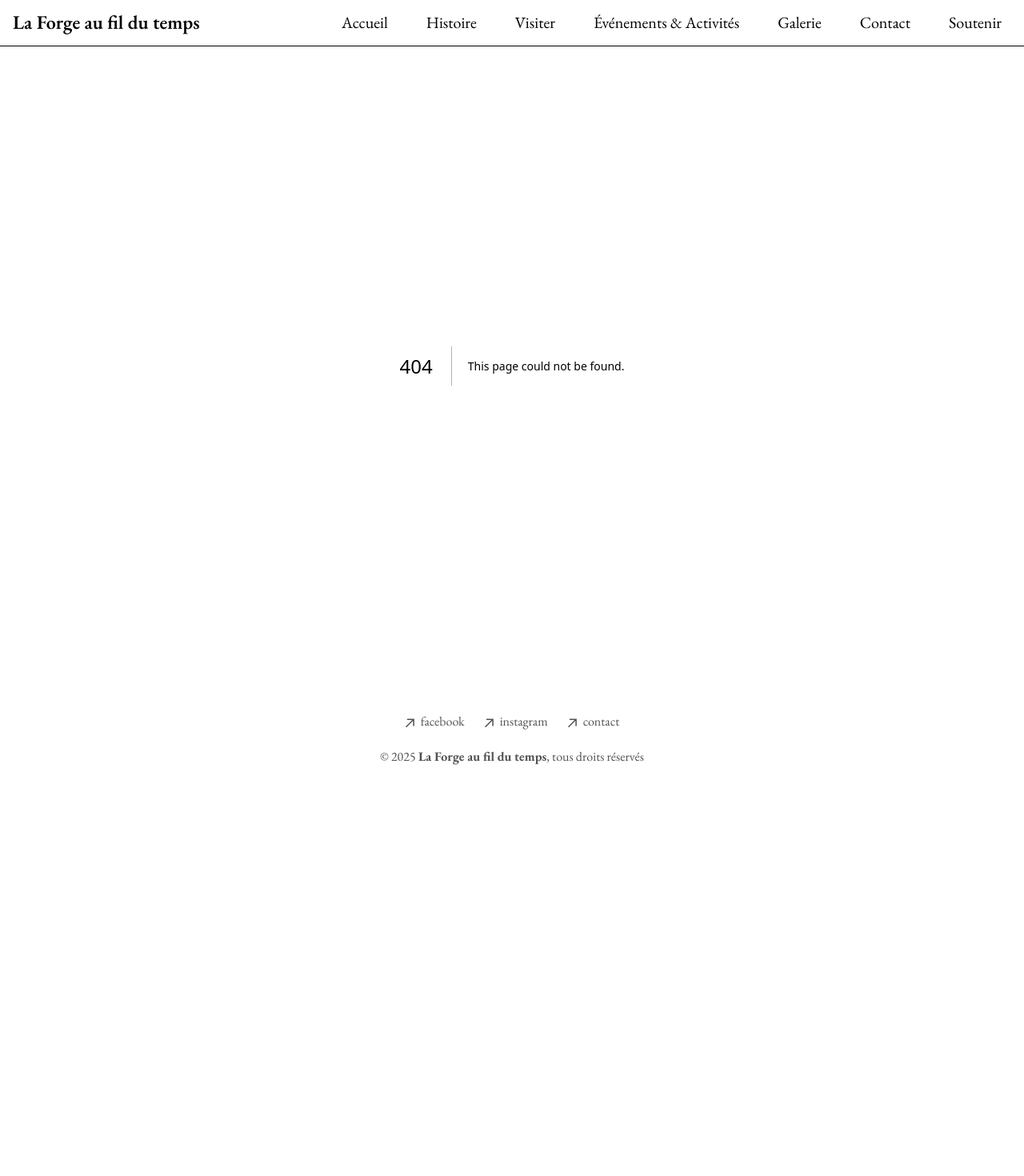
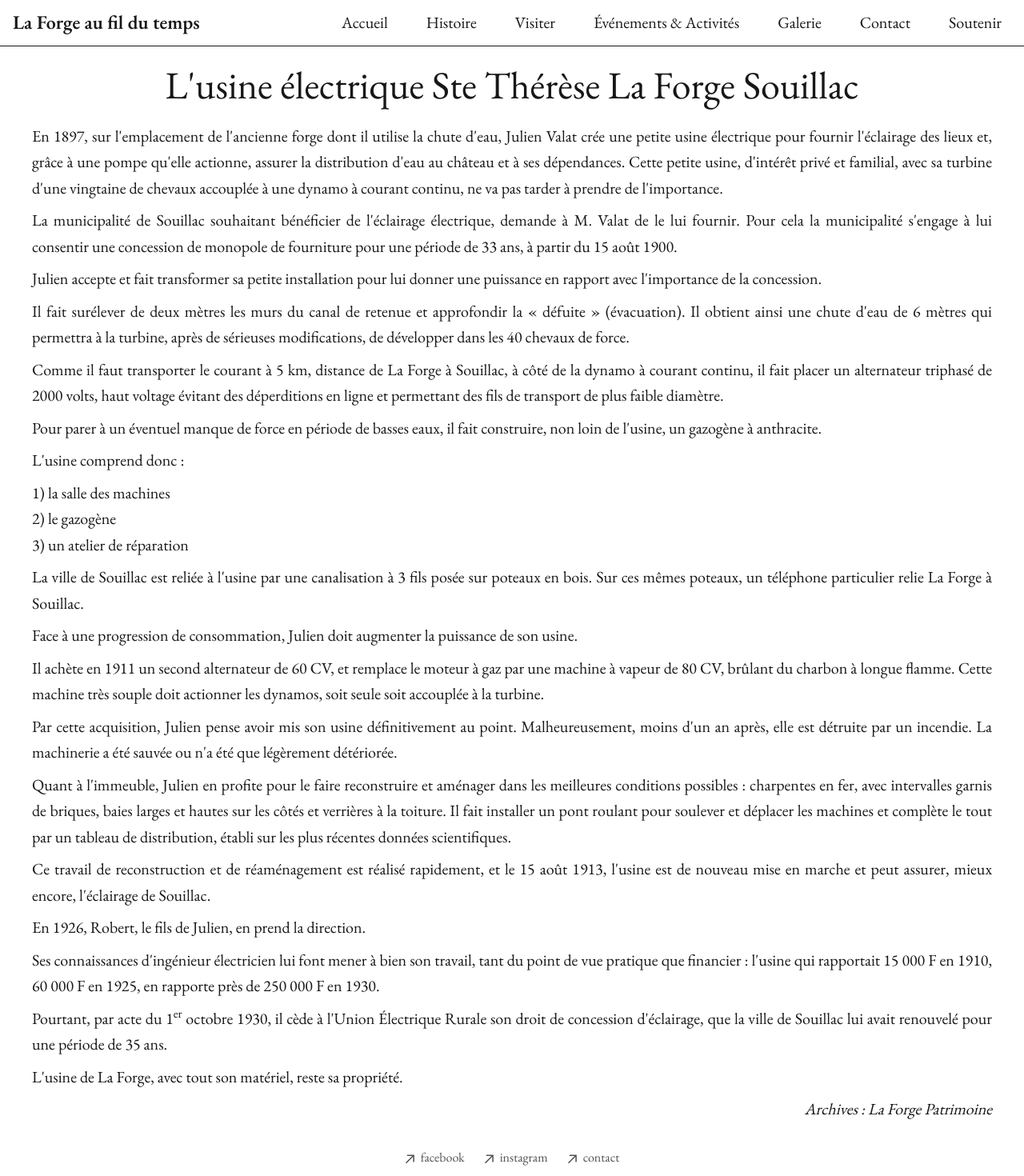
Before and after one commit to uburoiubu/forge-au-fil-du-temps, a Next.js app: page /histoire/usine in a window 1280 px wide. Before the commit this address had no page. Shown: the top 1470 px of the page at 80% size. Before the commit the page ends 990 px from the top, so only its background shows below. Built offline with nearby package versions, Linux system fonts and the light colour scheme.

Commit message:
new pages

```diff
--- /dev/null
+++ b/app/histoire/rocafort/page.tsx
@@ -0,0 +1,106 @@
+import Image from "next/image";
+
+export default function TourPage() {
+  return (
+    <main className="min-h-screen text-justify">
+      <h1 className="text-5xl text-center pt-6 pr-6 pl-6">
+        La tour Rocafort de Bourzolles
+      </h1>
+      <div className="mt-6 space-y-2 text-xl leading-relaxed pr-10 pl-10">
+        <p>
+          La Tour Rocafort est le témoin du premier château implanté sur
+          l'ancienne commune de Bourzolles, maintenant rattachée à la ville de
+          Souillac. Elle domine le village sur un piton rocheux dit « Puy de la
+          Broussette ».
+        </p>
+
+        <p>
+          Son origine remonte probablement au XI<sup>ème</sup> siècle, à
+          l'époque de la seigneurie des DE RIGNAC qui rendaient alors hommage au
+          Vicomte de Turenne.
+        </p>
+
+        <p>On sait peu de chose sur cette famille :</p>
+
+        <p>
+          C'est une famille fort ancienne qui a pris son nom de la terre de
+          Rignac, à une lieue de Martel en Quercy, sur les confins du Périgord :
+          Resplendine de Rignac, héritière de cette terre, la porta avant 1360 à
+          son mari Bertrand de Vassal ».
+        </p>
+
+        <p>
+          <b>Armes :</b> d'azur à deux pals d'or, chargés chacun de trois roses
+          de gueules
+        </p>
+
+        <p>
+          <i>(Armorial du Quercy – Louis Esquiou)</i>
+        </p>
+
+        <p>
+          La tour Rocafort est donc un donjon de château féodal, demeure
+          seigneuriale, dont nous avons une assez bonne description dans un
+          hommage de 1486 : Castrum situé sur la montagne, ayant son jardin, son
+          colombier, sa garenne.
+        </p>
+
+        <p>
+          Le site consistait presque exclusivement en une tour carrée, d'une
+          surface intérieure d'environ 10m², divisée en plusieurs étages reliés
+          par des « échelles », les murs ne portant aucune trace d'escalier en
+          pierre.
+        </p>
+
+        <p>
+          Elle s'élevait à une vingtaine de mètres pour se terminer par une
+          simple terrasse qui permettait d'envoyer aux assaillants des
+          projectiles en cas d'attaque.
+        </p>
+
+        <p>
+          Elle était prolongée, côté Sud-Ouest, par une esplanade d'une longueur
+          de 25m, doublée d'un deuxième niveau 1m70 plus bas.
+        </p>
+
+        <p>
+          Du côté de la colline, un fossé large et profond, défendu sans doute
+          par une contrescarpe en terre garnie d'une palissade ou couronnée d'un
+          mur protégeait la tour-château.
+        </p>
+
+        <p>
+          En contrebas, côté Est, se trouve l'entrée d'une grotte accessible sur
+          une longueur de 5-6 mètres puis remplie d'argile, dont la légende
+          locale veut qu'il s'agisse de l'entrée d'un souterrain reliant le
+          second château de Bourzolles, celui de la vallée, construit au XV
+          <sup>ème</sup> siècle.
+        </p>
+
+        <p>
+          Prise par les Anglais pendant la guerre de 100 ans (1337-1453) et
+          longtemps occupée par eux, elle est abandonnée et déjà en ruines en
+          1486.
+        </p>
+
+        <p>
+          Actuellement, partiellement démantelée, il ne reste plus de la tour
+          que 3 pans de murs et d'énormes blocs de maçonnerie que leur chute n'a
+          pas pu désagréger. Mais sur ces vestiges le temps semble ne pas avoir
+          de prise : les mesures faites il y a une centaine d'années par Armand
+          Viré paraissent toujours exactes.
+        </p>
+
+        <p>
+          Seule la végétation a repris ses droits, les arbres cachent maintenant
+          la vue sur la vallée de la Borrèze, faisant perdre à la tour son côté
+          défensif mais en lui donnant un charme des plus romanesque !
+        </p>
+
+        <p className="text-right">
+          <i>Archives : Fonds « La Forge patrimoine »</i>
+        </p>
+      </div>
+    </main>
+  );
+}
--- /dev/null
+++ b/app/histoire/usine/page.tsx
@@ -0,0 +1,123 @@
+import Image from "next/image";
+
+export default function HistoryPage() {
+  return (
+    <main className="min-h-screen text-justify">
+      <h1 className="text-5xl text-center pt-6 pr-6 pl-6">
+        L'usine électrique Ste Thérèse La Forge Souillac
+      </h1>
+      <div className="mt-6 space-y-2 text-xl leading-relaxed pr-10 pl-10">
+        <p>
+          En 1897, sur l'emplacement de l'ancienne forge dont il utilise la
+          chute d'eau, Julien Valat crée une petite usine électrique pour
+          fournir l'éclairage des lieux et, grâce à une pompe qu'elle actionne,
+          assurer la distribution d'eau au château et à ses dépendances. Cette
+          petite usine, d'intérêt privé et familial, avec sa turbine d'une
+          vingtaine de chevaux accouplée à une dynamo à courant continu, ne va
+          pas tarder à prendre de l'importance.
+        </p>
+
+        <p>
+          La municipalité de Souillac souhaitant bénéficier de l'éclairage
+          électrique, demande à M. Valat de le lui fournir. Pour cela la
+          municipalité s'engage à lui consentir une concession de monopole de
+          fourniture pour une période de 33 ans, à partir du 15 août 1900.
+        </p>
+
+        <p>
+          Julien accepte et fait transformer sa petite installation pour lui
+          donner une puissance en rapport avec l'importance de la concession.
+        </p>
+
+        <p>
+          Il fait surélever de deux mètres les murs du canal de retenue et
+          approfondir la « défuite » (évacuation). Il obtient ainsi une chute
+          d'eau de 6 mètres qui permettra à la turbine, après de sérieuses
+          modifications, de développer dans les 40 chevaux de force.
+        </p>
+
+        <p>
+          Comme il faut transporter le courant à 5 km, distance de La Forge à
+          Souillac, à côté de la dynamo à courant continu, il fait placer un
+          alternateur triphasé de 2000 volts, haut voltage évitant des
+          déperditions en ligne et permettant des fils de transport de plus
+          faible diamètre.
+        </p>
+
+        <p>
+          Pour parer à un éventuel manque de force en période de basses eaux, il
+          fait construire, non loin de l'usine, un gazogène à anthracite.
+        </p>
+
+        <p>L'usine comprend donc :</p>
+        <ul>
+          <li>1) la salle des machines</li>
+          <li>2) le gazogène</li>
+          <li>3) un atelier de réparation</li>
+        </ul>
+
+        <p>
+          La ville de Souillac est reliée à l'usine par une canalisation à 3
+          fils posée sur poteaux en bois. Sur ces mêmes poteaux, un téléphone
+          particulier relie La Forge à Souillac.
+        </p>
+
+        <p>
+          Face à une progression de consommation, Julien doit augmenter la
+          puissance de son usine.
+        </p>
+
+        <p>
+          Il achète en 1911 un second alternateur de 60 CV, et remplace le
+          moteur à gaz par une machine à vapeur de 80 CV, brûlant du charbon à
+          longue flamme. Cette machine très souple doit actionner les dynamos,
+          soit seule soit accouplée à la turbine.
+        </p>
+
+        <p>
+          Par cette acquisition, Julien pense avoir mis son usine définitivement
+          au point. Malheureusement, moins d'un an après, elle est détruite par
+          un incendie. La machinerie a été sauvée ou n'a été que légèrement
+          détériorée.
+        </p>
+
+        <p>
+          Quant à l'immeuble, Julien en profite pour le faire reconstruire et
+          aménager dans les meilleures conditions possibles : charpentes en fer,
+          avec intervalles garnis de briques, baies larges et hautes sur les
+          côtés et verrières à la toiture. Il fait installer un pont roulant
+          pour soulever et déplacer les machines et complète le tout par un
+          tableau de distribution, établi sur les plus récentes données
+          scientifiques.
+        </p>
+
+        <p>
+          Ce travail de reconstruction et de réaménagement est réalisé
+          rapidement, et le 15 août 1913, l'usine est de nouveau mise en marche
+          et peut assurer, mieux encore, l'éclairage de Souillac.
+        </p>
+
+        <p>En 1926, Robert, le fils de Julien, en prend la direction.</p>
+
+        <p>
+          Ses connaissances d'ingénieur électricien lui font mener à bien son
+          travail, tant du point de vue pratique que financier : l'usine qui
+          rapportait 15 000 F en 1910, 60 000 F en 1925, en rapporte près de 250
+          000 F en 1930.
+        </p>
+
+        <p>
+          Pourtant, par acte du 1<sup>er</sup> octobre 1930, il cède à l'Union
+          Électrique Rurale son droit de concession d'éclairage, que la ville de
+          Souillac lui avait renouvelé pour une période de 35 ans.
+        </p>
+
+        <p>L'usine de La Forge, avec tout son matériel, reste sa propriété.</p>
+
+        <p className="text-right">
+          <i>Archives : La Forge Patrimoine</i>
+        </p>
+      </div>
+    </main>
+  );
+}
--- a/app/visiter/page.tsx
+++ b/app/visiter/page.tsx
@@ -2,8 +2,7 @@ import Image from "next/image";
 
 export default function HistoryPage() {
   return (
-   <div className="font-sans text-xl leading-relaxed text-center">
-         <main className="flex flex-col items-center gap-8">
+    <main className="min-h-screen text-justify">
       <h1 className="text-5xl text-center p-6">Visiter</h1>
       <div className="w-full h-[400px] relative">
         <Image
@@ -13,7 +12,39 @@ export default function HistoryPage() {
           className="object-cover"
         />
       </div>
+      <div className="mt-6 text-xl leading-relaxed pr-10 pl-10">
+        <p>
+          <b>Bienvenus à la Forge</b>
+        </p>
+
+        <p>La maison vous est ouverte librement à la visite.</p>
+
+        <p>
+          Vous avez accès à tous les étages, mais toutes les pièces ne sont pas
+          « accueillantes » !
+        </p>
+
+        <p>
+          Vous trouverez sur les portes les « noms » des pièces, vous pourrez y
+          entrer.
+        </p>
+
+        <p>
+          Par ailleurs, je vous demande de ne pas entrer dans les pièces
+          marquées « privé » !
+        </p>
+
+        <p>Il y va de votre sécurité !</p>
+
+        <p>
+          En vous remerciant, je vous souhaite une belle visite un peu «
+          labyrinthique » mais qui, je l'espère, vous fera rêver !
+        </p>
+
+        <p className="text-right">
+          <i>Virginie Destrel</i>
+        </p>
+      </div>
     </main>
-       </div>
-  )
+  );
 }
```
Lines whose indentation alone changed are shown as unchanged.
